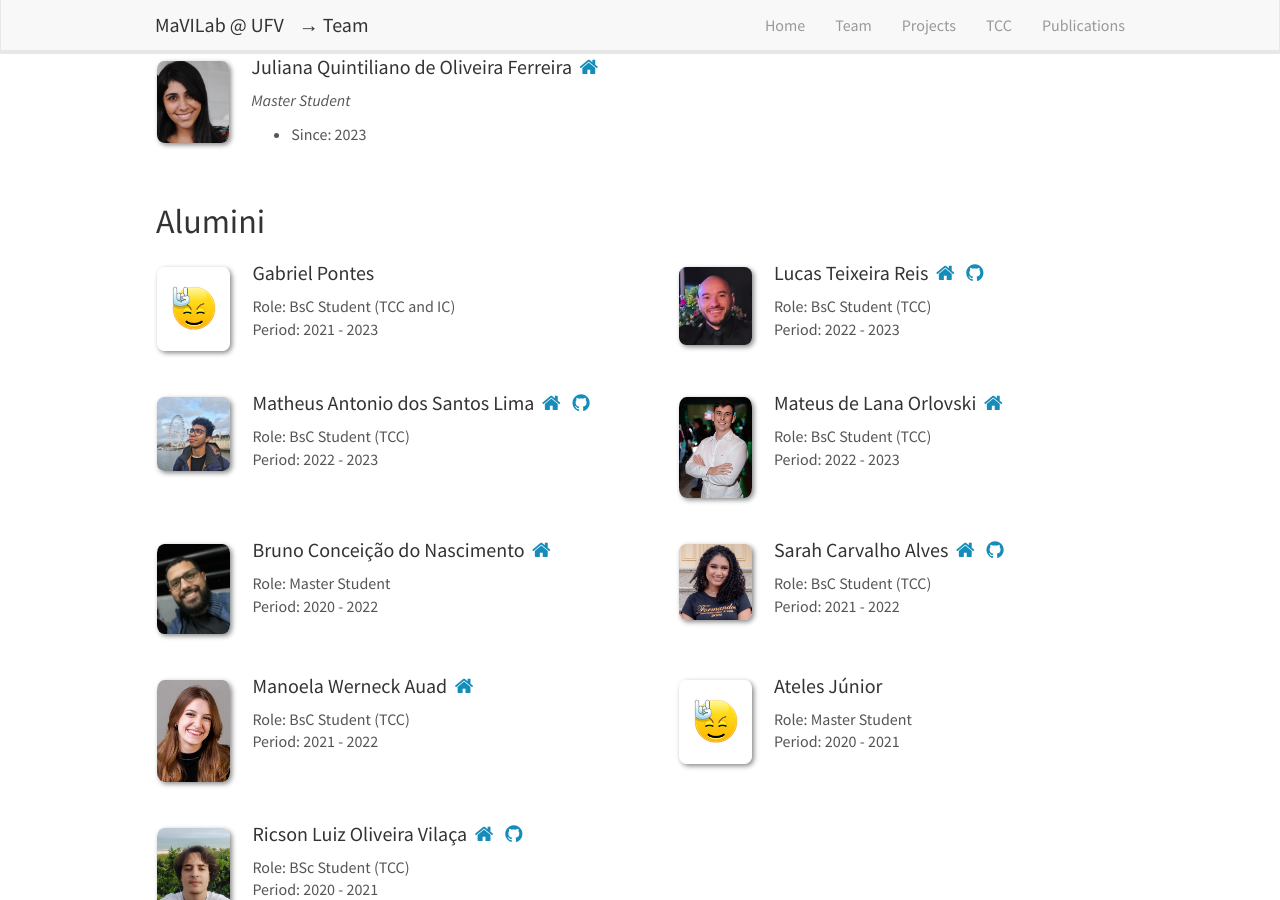
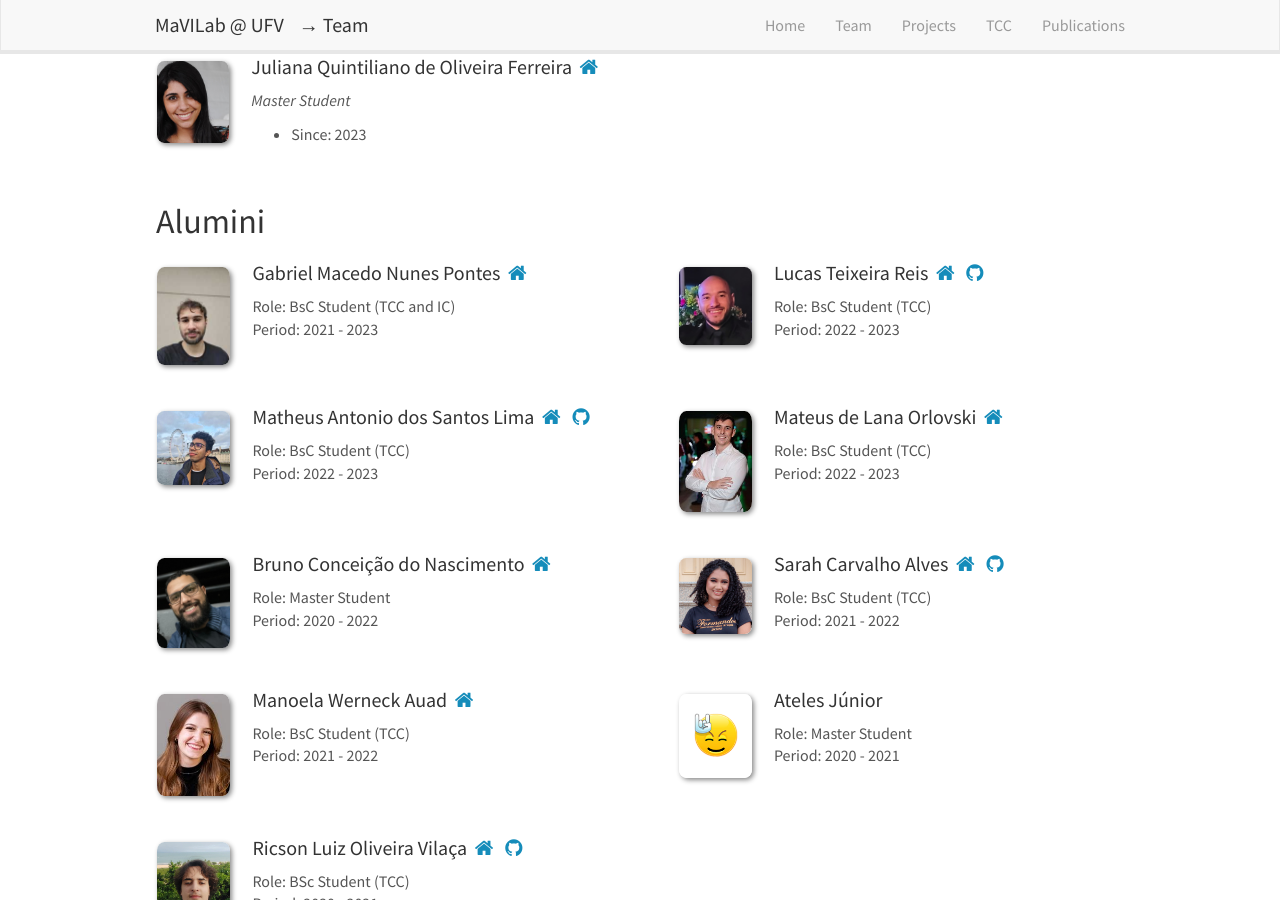
Before and after one commit to MaVILab-UFV/mavilab-ufv.github.io, a Jekyll site: the page built from _pages/team.md, in a window 1280 px wide and 900 px high, scrolled down 1260 px. Built offline with Jekyll 4.4.1, drawn with Linux system fonts in a browser that asks for light colours; nearby versions of some CDN libraries.

Commit message:
Adicionando informação de aluno.

```diff
--- a/_data/students_list.yml
+++ b/_data/students_list.yml
@@ -74,11 +74,11 @@
 
 - type: Alumini
   list:
-  - name: Gabriel Pontes
-    photo: rock.jpg
+  - name: Gabriel Macedo Nunes Pontes
+    photo: gabriel-pontes.jpg
     since: 2021
     until: 2023
-    homepage:
+    homepage: https://www.linkedin.com/in/gabriel-pontes-1931b9209/
     github:
     level: BsC Student (TCC and IC)
 
```
Also changed, not shown: images/teampic/gabriel-pontes.jpg (added).
